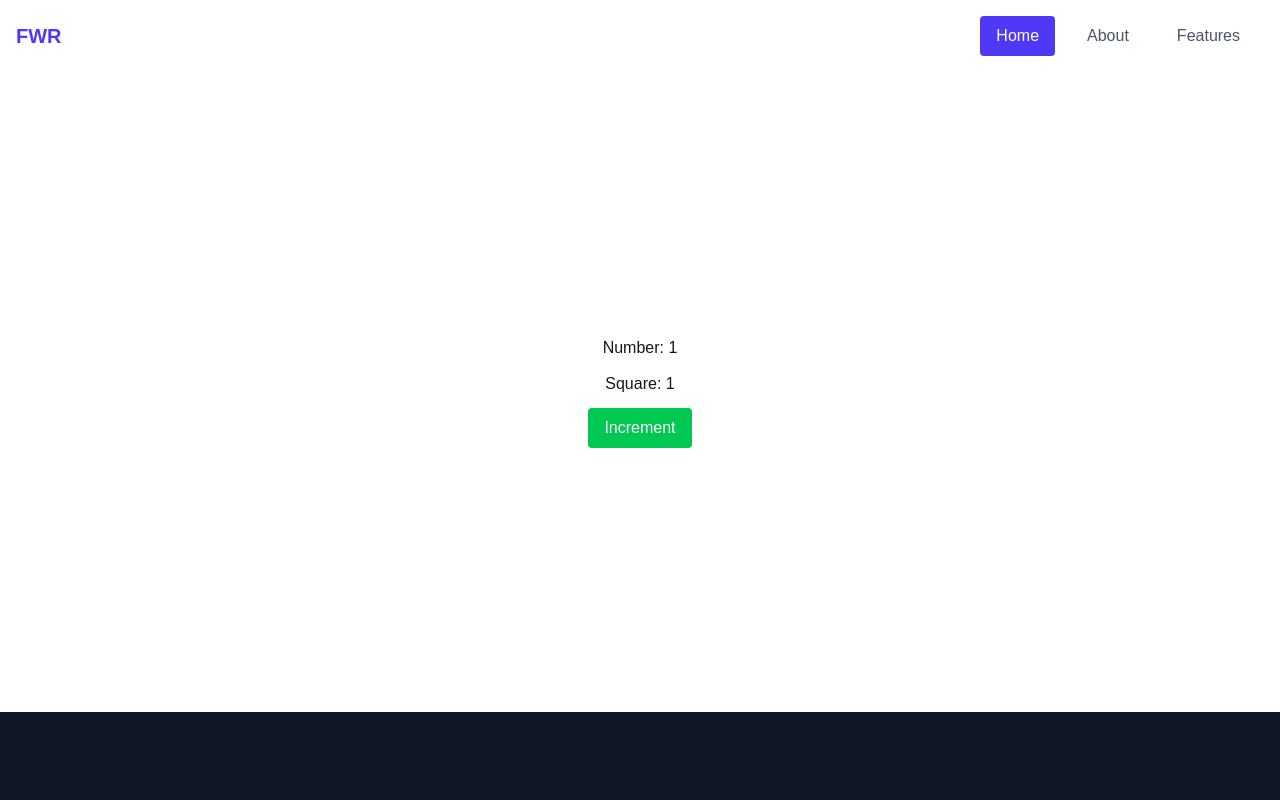
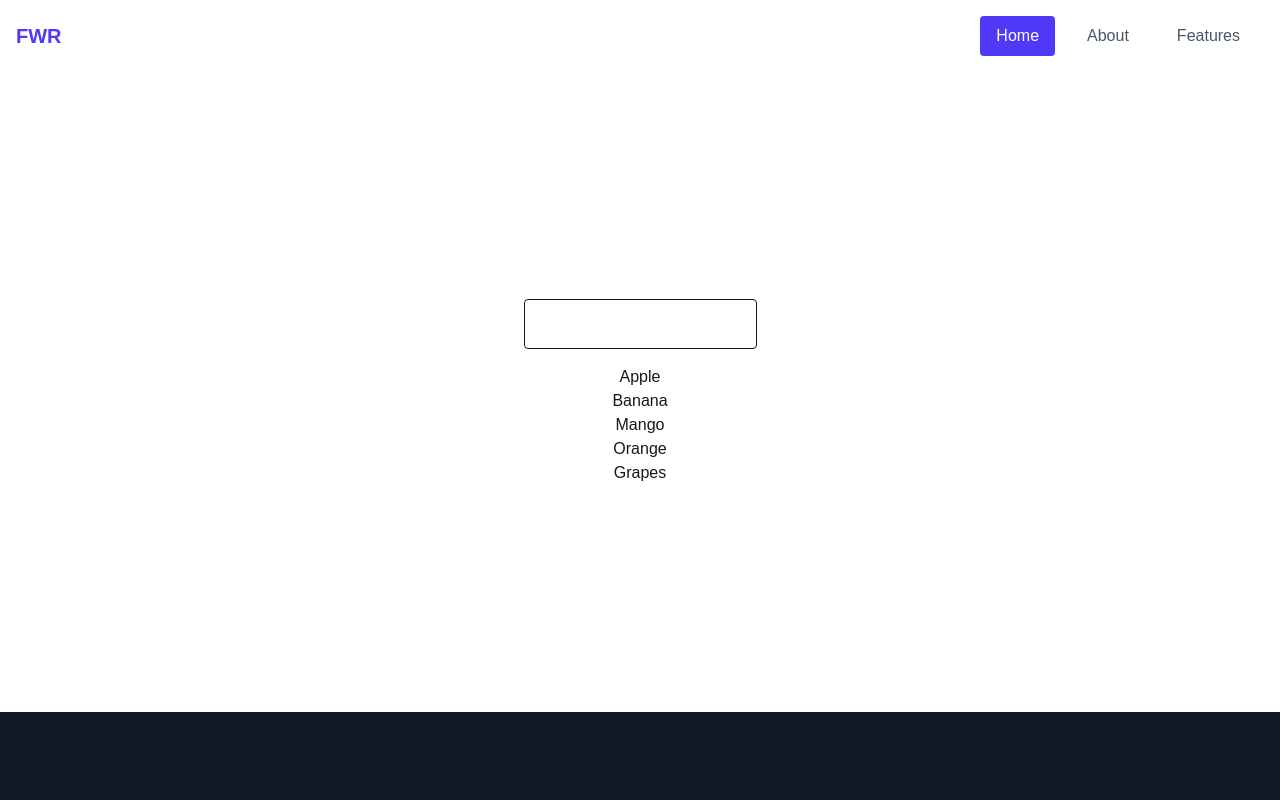
Before and after one commit to abdullahwebdev9176/next-app, a Next.js app: page / in a window 1280 px wide. Shown: the top 800 px of the page. Built offline with nearby package versions, Linux system fonts and the light colour scheme.

Commit message:
added new search

```diff
--- /dev/null
+++ b/src/app/components/NewSearch.jsx
@@ -0,0 +1,15 @@
+'use client'
+
+import React from 'react'
+
+const NewSearch = ({ searchTerm, setSearchTerm }) => {
+    return (
+        <div>
+            <div className='mb-4'>
+                <input type="text" value={searchTerm} onChange={(e) => setSearchTerm(e.target.value)} className='p-3 d-block w-full max-w-[500px] mx-auto border outline-none rounded' />
+            </div>
+        </div>
+    )
+}
+
+export default NewSearch
--- /dev/null
+++ b/src/app/components/ProductList.jsx
@@ -0,0 +1,22 @@
+'use client'
+
+import React from 'react'
+
+const ProductList = ({searchTerm, products}) => {
+
+   const filteredProducts = products.filter((product) =>
+    product.toLowerCase().includes(searchTerm.toLowerCase())
+  );
+
+  return (
+    <div>
+      <ul>
+        {filteredProducts.map((item, index)=>{
+          return <li key={index}>{item}</li>
+        })}
+      </ul>
+    </div>
+  )
+}
+
+export default ProductList
--- a/src/app/components/Wrapper.jsx
+++ b/src/app/components/Wrapper.jsx
@@ -1,26 +1,26 @@
 'use client'
 
 import React, { useState } from 'react'
-import Modal from './Modal'
+import NewSearch from './NewSearch'
+import ProductList from './ProductList'
 
 const Wrapper = () => {
 
-    const [open, setOpen] = useState(false);
+  const [searchTerm, setSearchTerm] = useState('');
 
-    const handleModal = () =>{
-        setOpen(true)
-    }
-
-    const handleClose = () =>{
-        setOpen(false)
-    }
+  const products = [
+    'Apple',
+    'Banana',
+    'Mango',
+    'Orange',
+    'Grapes',
+  ];
 
   return (
-    <>
-        <Modal isOpen={open} onClose={handleClose} />
-
-        <button onClick={handleModal} type='button' className='mt-4 cursor-pointer rounded py-2 px-4 bg-green-500 text-white'>Open Modal</button>
-    </>
+    <div className='text-center'>
+      <NewSearch searchTerm={searchTerm} setSearchTerm={setSearchTerm} />
+      <ProductList products={products} searchTerm={searchTerm} />
+    </div>
   )
 }
 
--- a/src/app/page.jsx
+++ b/src/app/page.jsx
@@ -43,9 +43,9 @@ export default function Home() {
     <AuthProvider>
       <Header />
       <main style={{ minHeight: "calc(100vh - 20vh)" }} className="flex items-center justify-center">
-        <MemoHook />
+        {/* <MemoHook /> */}
         {/* <Search /> */}
-        {/* <Wrapper /> */}
+        <Wrapper />
         {/* <Form /> */}
         {/* <ControledInputs /> */}
         {/* <RenderingList /> */}
```
